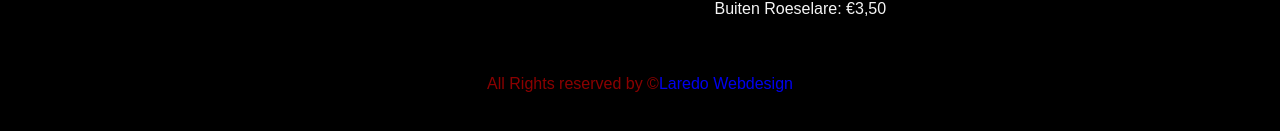
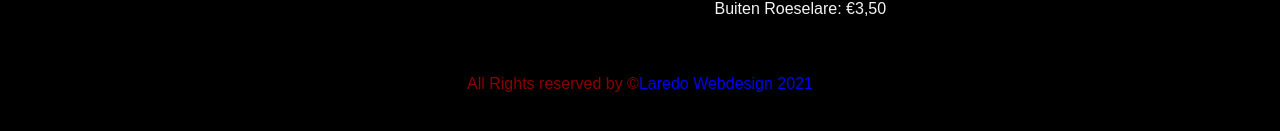
Before and after one commit to AspiringWebDev/Pitta-Moestie-Roeselare, a plain HTML site: page index.html in a window 1280 px wide. Shown: the part 1369-1500 px from the top of the page. Drawn offline with Linux system fonts and the light colour scheme.

Commit message:
Totaly last commit

```diff
--- a/index.html
+++ b/index.html
@@ -90,7 +90,7 @@
                     </li>
         </ul>
          <div class="footer-bottom">
-            <p>All Rights reserved by &copy;<a href="https://www.facebook.com/DaveLaredo83">Laredo Webdesign</a></p>
+            <p>All Rights reserved by &copy;<a href="https://www.facebook.com/DaveLaredo83">Laredo Webdesign 2021</a></p>
          </div>
     </footer>
     <script>
```
